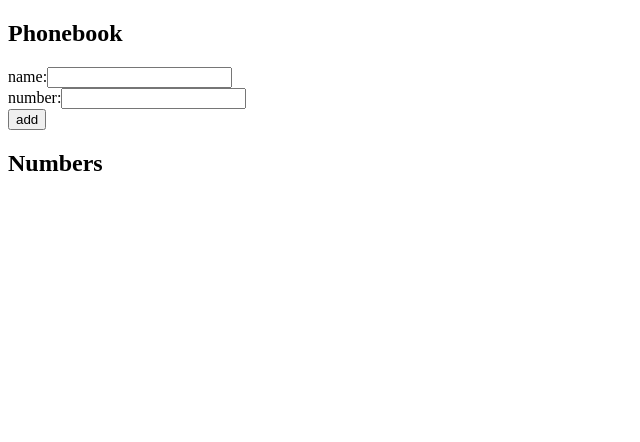
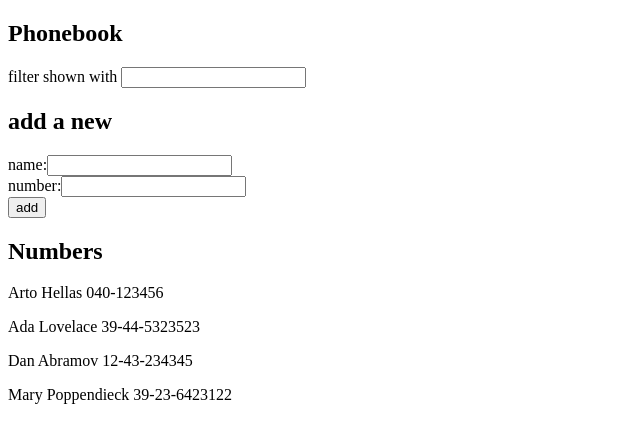
Before and after one commit to adityash1/FullStackOpen-Exercises, a React (Create React App) app in the folder part2/phonebook/: page / in a window 1280 px wide. Shown: the top 442 px of the page, without its empty margins (0-640 px from the left). Built offline with nearby package versions, Linux system fonts and the light colour scheme.

Commit message:
person refactoring & exercise 2.9

```diff
--- a/part2/phonebook/src/App.js
+++ b/part2/phonebook/src/App.js
@@ -1,15 +1,46 @@
 import { useState } from 'react'
 
+const Filter = ({ onFilter }) => {
+  return (
+    <>
+      filter shown with <input onChange={onFilter} />
+    </>
+  )
+}
+
+const Person = ({ person }) => <p>{person.name} {person.number}</p>
+
+const Persons = ({ persons, filter }) => {
+  const data = filter.length ? filter : persons;
+  return (
+    <>
+      {data.map(person =>
+        <Person key={person.name} person={person} />
+      )}
+    </>
+  )
+}
+
 const App = () => {
-  const [persons, setPersons] = useState([])
+  const [persons, setPersons] = useState([
+    { name: 'Arto Hellas', number: '040-123456', id: 1 },
+    { name: 'Ada Lovelace', number: '39-44-5323523', id: 2 },
+    { name: 'Dan Abramov', number: '12-43-234345', id: 3 },
+    { name: 'Mary Poppendieck', number: '39-23-6423122', id: 4 }
+  ])
   const [newName, setNewName] = useState('')
   const [newNumber, setNewNumber] = useState('')
+  const [filter, setFilter] = useState([]);
 
   const handleNameChange = (event) => setNewName(event.target.value)
   const handleNumberChange = (event) => setNewNumber(event.target.value)
   const found = persons.find(person => person.name === newName)
-  const Person = ({ persons }) => <p>{persons.name} {persons.number}</p>
 
+  const onFilter = (e) => {
+    const filtered = persons.filter(person =>
+      person.name.toLowerCase().includes(e.target.value.toLowerCase()));
+    setFilter(filtered);
+  };
 
   const addContact = (event) => {
     event.preventDefault()
@@ -31,6 +62,8 @@ const App = () => {
   return (
     <>
       <h2>Phonebook</h2>
+      <Filter onFilter={onFilter} />
+      <h2>add a new</h2>
       <form onSubmit={addContact}>
         <div>
           name:
@@ -51,9 +84,7 @@ const App = () => {
       </form>
       <h2>Numbers</h2>
       <div>
-        {persons.map(x =>
-          <Person key={x.id} persons={x} />
-        )}
+        <Persons persons={persons} filter={filter} />
       </div>
     </>
   )
```
